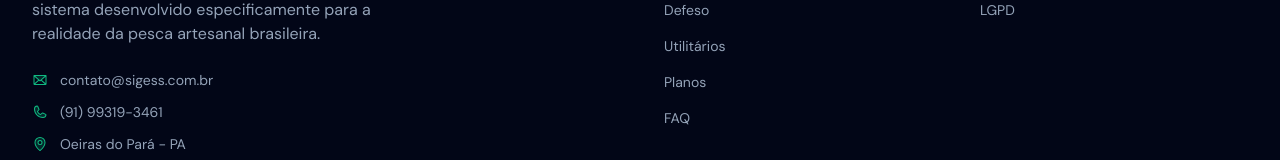
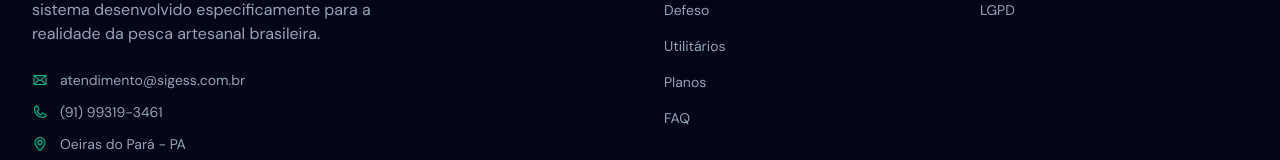
Before and after one commit to jcvb2003/SIGESS-Page, a React (Vite) app: page / in a window 1280 px wide. Shown: the part 9298-9458 px from the top of the page. Built offline with nearby package versions, Linux system fonts and the light colour scheme.

Commit message:
fix(page): link privacy documents in footer

```diff
--- a/src/sections/Footer.tsx
+++ b/src/sections/Footer.tsx
@@ -12,8 +12,8 @@ const footerLinks = {
   ],
   legal: [
     { label: 'Termos de uso', href: '/termos-uso' },
-    { label: 'Privacidade', href: '#' },
-    { label: 'LGPD', href: '#' },
+    { label: 'Privacidade', href: '/privacidade' },
+    { label: 'LGPD', href: '/privacidade' },
   ],
 };
 
@@ -53,7 +53,7 @@ export function Footer() {
             <div className="space-y-3">
               <div className="flex items-center gap-3">
                 <Mail className="w-4 h-4 text-emerald-500" aria-hidden="true" />
-                <span className="text-sm">contato@sigess.com.br</span>
+                <span className="text-sm">atendimento@sigess.com.br</span>
               </div>
               <div className="flex items-center gap-3">
                 <Phone className="w-4 h-4 text-emerald-500" aria-hidden="true" />
```
